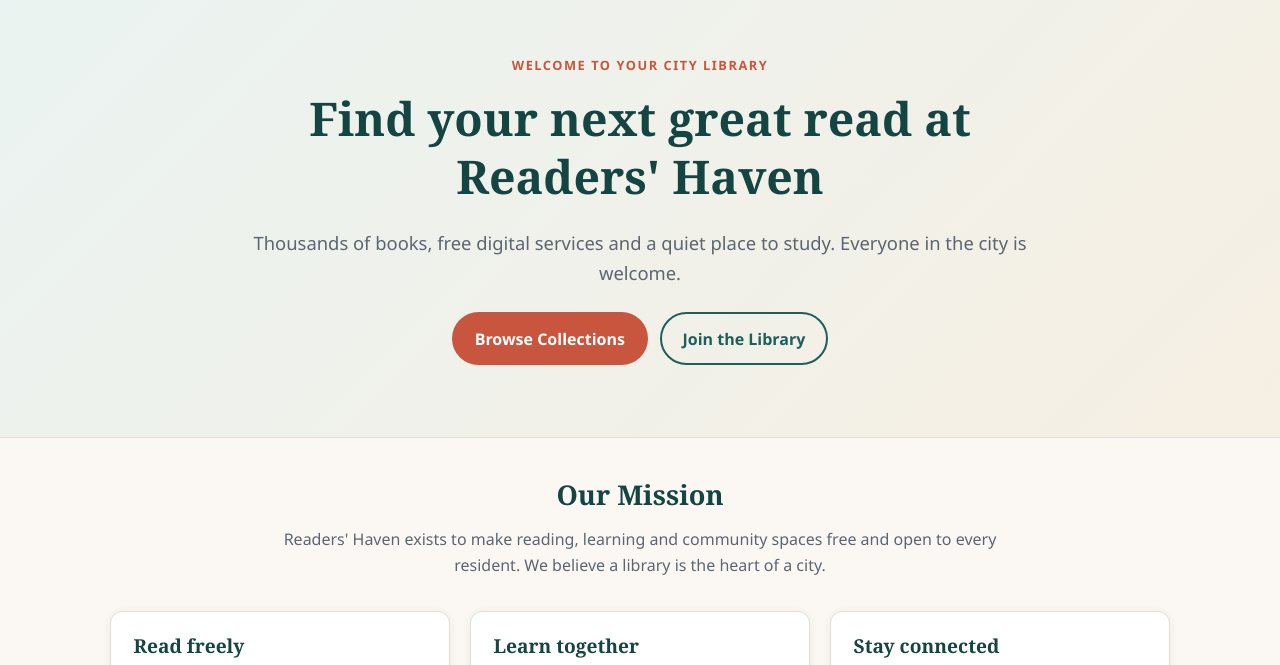
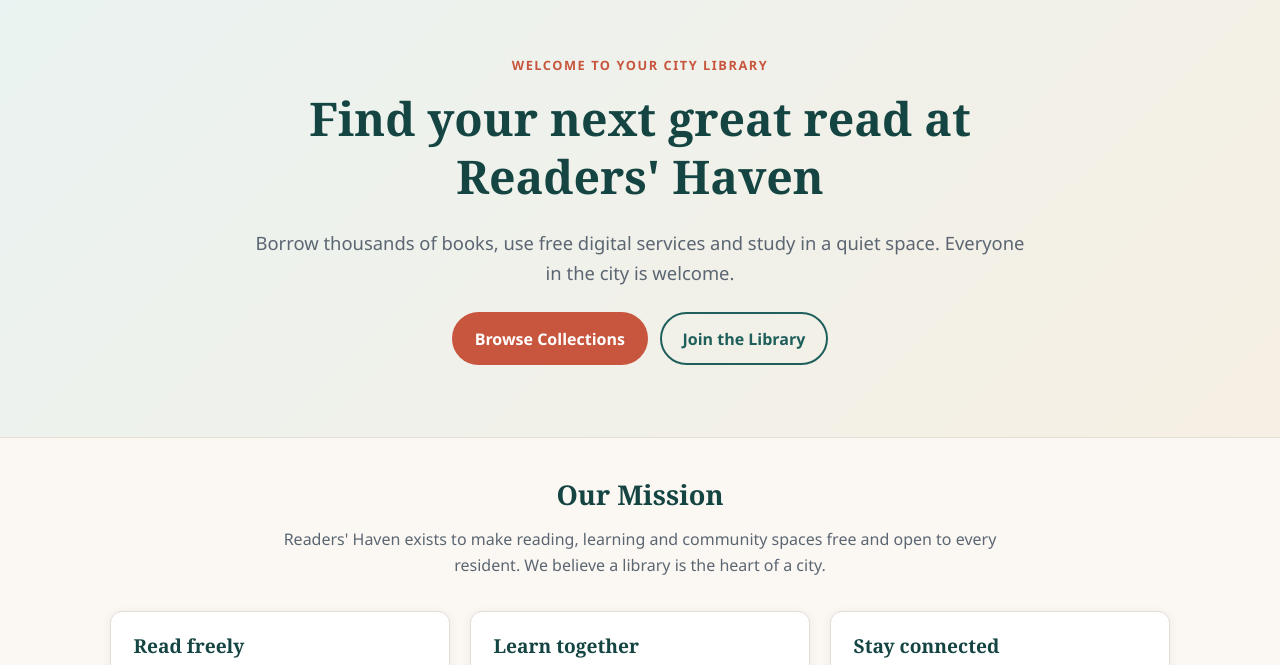
Before and after one commit to Fall-26-G6/readers-haven-library, a website: page src/index.html in a window 1280 px wide. Shown: the part 76-741 px from the top of the page. Drawn offline with Linux system fonts and the light colour scheme.

Commit message:
feat(home): update hero text

```diff
--- a/src/index.html
+++ b/src/index.html
@@ -31,7 +31,7 @@
       <div class="container hero-inner">
         <p class="eyebrow">Welcome to your city library</p>
         <h1>Find your next great read at Readers' Haven</h1>
-        <p class="lead">Thousands of books, free digital services and a quiet place to study. Everyone in the city is welcome.</p>
+        <p class="lead">Borrow thousands of books, use free digital services and study in a quiet space. Everyone in the city is welcome.</p>
         <div class="hero-actions">
           <a class="btn btn-primary" href="collections.html">Browse Collections</a>
           <a class="btn btn-outline" href="membership.html">Join the Library</a>
```
Also changed, not shown: src/membership.html (+1 -1 lines).
